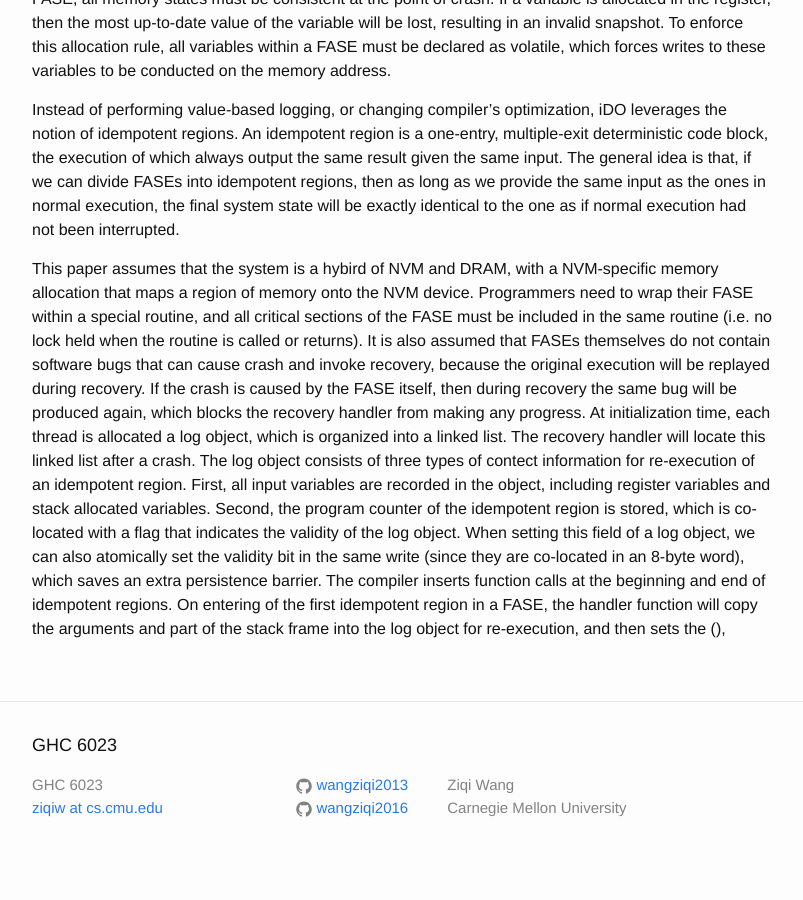
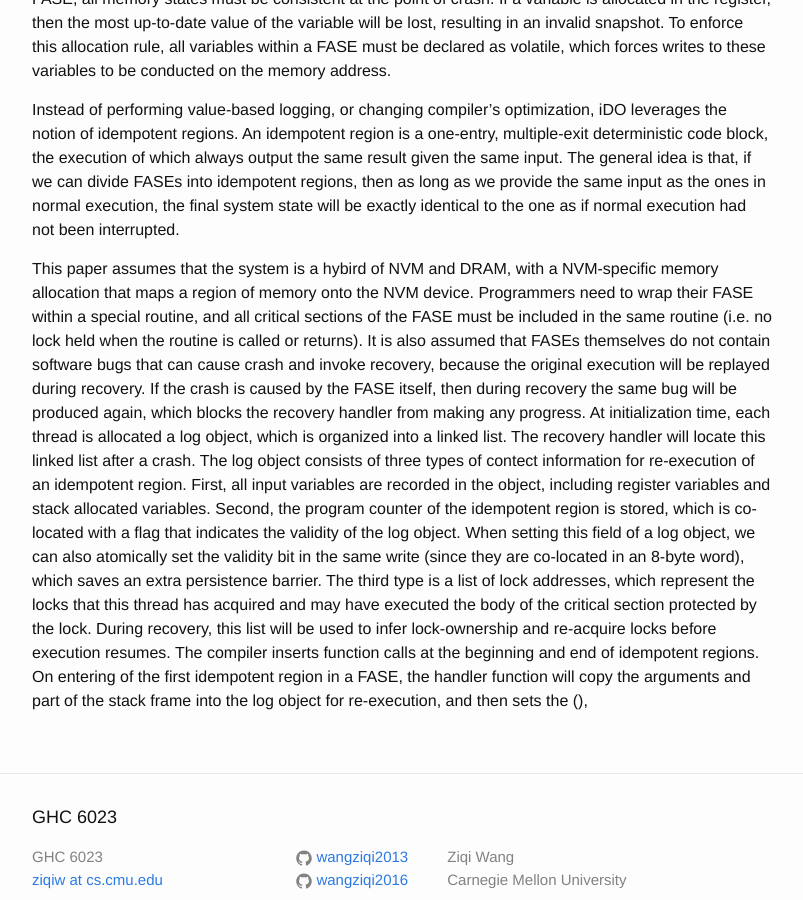
Before and after one commit to wangziqi2013/wangziqi2013.github.io, a Jekyll site: the page built from _posts/2018-08-10-ido.markdown, in a window 1280 px wide and 900 px high, scrolled down 793 px. Shown: the whole window, without its empty margins (238-1041 px from the left). Built offline with Jekyll 4.4.1, drawn with Linux system fonts in a browser that asks for light colours; before the commit the page ends 1672 px from its top, so only the background shows below that.

Commit message:
Adding lock lisy

```diff
--- a/_posts/2018-08-10-ido.markdown
+++ b/_posts/2018-08-10-ido.markdown
@@ -45,7 +45,10 @@ handler will locate this linked list after a crash. The log object consists of t
 of an idempotent region. First, all input variables are recorded in the object, including register variables and stack
 allocated variables. Second, the program counter of the idempotent region is stored, which is co-located with a flag that
 indicates the validity of the log object. When setting this field of a log object, we can also atomically set the validity
-bit in the same write (since they are co-located in an 8-byte word), which saves an extra persistence barrier.
+bit in the same write (since they are co-located in an 8-byte word), which saves an extra persistence barrier. The third
+type is a list of lock addresses, which represent the locks that this thread has acquired and may have executed the body of the
+critical section protected by the lock. During recovery, this list will be used to infer lock-ownership and re-acquire locks
+before execution resumes.
 The compiler inserts function calls at the beginning and end of
 idempotent regions. On entering of the first idempotent region in a FASE, the handler function will copy the arguments
 and part of the stack frame into the log object for re-execution, and then sets the (),
```
